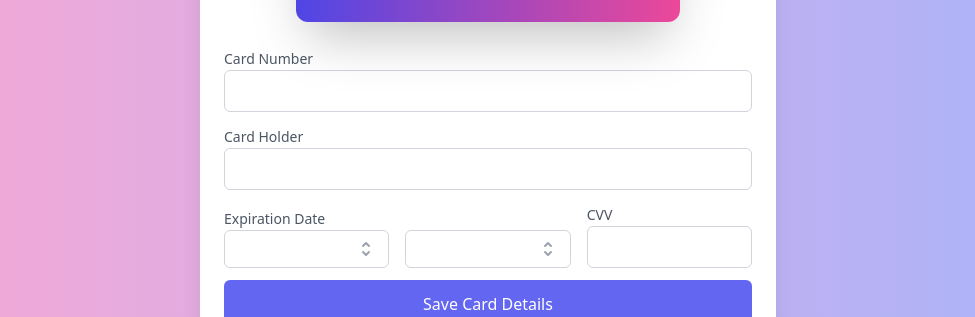
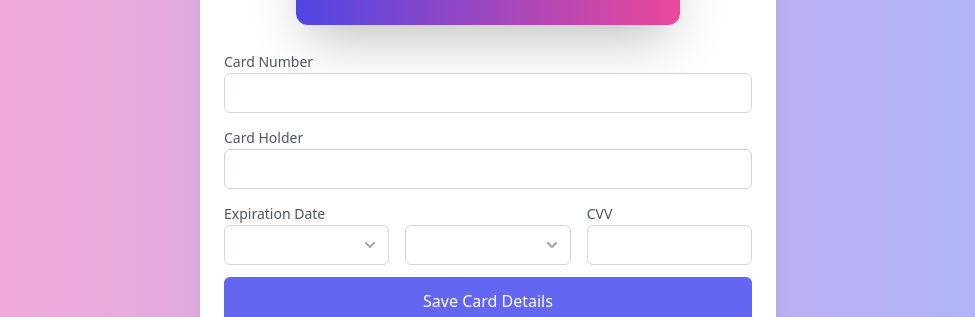
Before and after one commit to leventefrks/react-webshop-payment, a React (Create React App) app: page / in a window 1280 px wide. Shown: the part 269-586 px from the top of the page, without its empty margins (152-1127 px from the left). Built offline with nearby package versions, Linux system fonts and the light colour scheme.

Commit message:
new icons, tailwind config

```diff
--- a/src/components/CustomSelect.js
+++ b/src/components/CustomSelect.js
@@ -1,7 +1,7 @@
 import PropTypes from 'prop-types';
 import { Fragment } from 'react';
 import { Listbox, Transition } from '@headlessui/react';
-import { HiSelector } from 'react-icons/hi';
+import { FaChevronDown } from 'react-icons/fa';
 import { FaCheck } from 'react-icons/fa';
 
 const CustomSelect = ({ value, list, onChange }) => {
@@ -9,9 +9,14 @@ const CustomSelect = ({ value, list, onChange }) => {
     <Listbox value={value} onChange={onChange}>
       {({ open }) => (
         <>
-          <Listbox.Button className="relative form-input flex justify-between">
+          <Listbox.Button className="form-input flex justify-between">
             <span className="truncate">{value}</span>
-            <HiSelector className="w-5 h-5 text-gray-400" aria-hidden="true" />
+            <FaChevronDown
+              className={`w-3 h-3 self-center text-gray-400 duration-200 transform  ${
+                open && 'rotate-180'
+              } `}
+              aria-hidden="true"
+            />
           </Listbox.Button>
           <Transition
             show={open}
@@ -66,6 +71,7 @@ const CustomSelect = ({ value, list, onChange }) => {
 
 CustomSelect.propTypes = {
   onChange: PropTypes.func,
+  list: PropTypes.array,
   value: PropTypes.string,
 };
 
--- a/src/components/FormContainer.js
+++ b/src/components/FormContainer.js
@@ -4,7 +4,6 @@ import {
   CARD_PLACEHOLDER_NAME,
   CARD_PLACEHOLDER_NUMBER,
   CREDIT_CARD_TYPE_VISA,
-  CREDIT_CAR_EXPIRATION_YEAR,
 } from '../constants';
 import Card from './Card';
 import Form from './Form';
--- a/src/index.css
+++ b/src/index.css
@@ -29,7 +29,7 @@
 }
 
 .form-input {
-  @apply w-full p-2 md:px-3 md:py-2 bg-white border border-gray-300 rounded-md focus:outline-none focus:ring focus:ring-indigo-100 focus:border-indigo-300;
+  @apply relative h-10 w-full p-2 md:px-3 md:py-2 bg-white border border-gray-300 rounded-md focus:outline-none focus:ring focus:ring-indigo-100 focus:border-indigo-300;
 }
 
 .credit-card-label {
```
